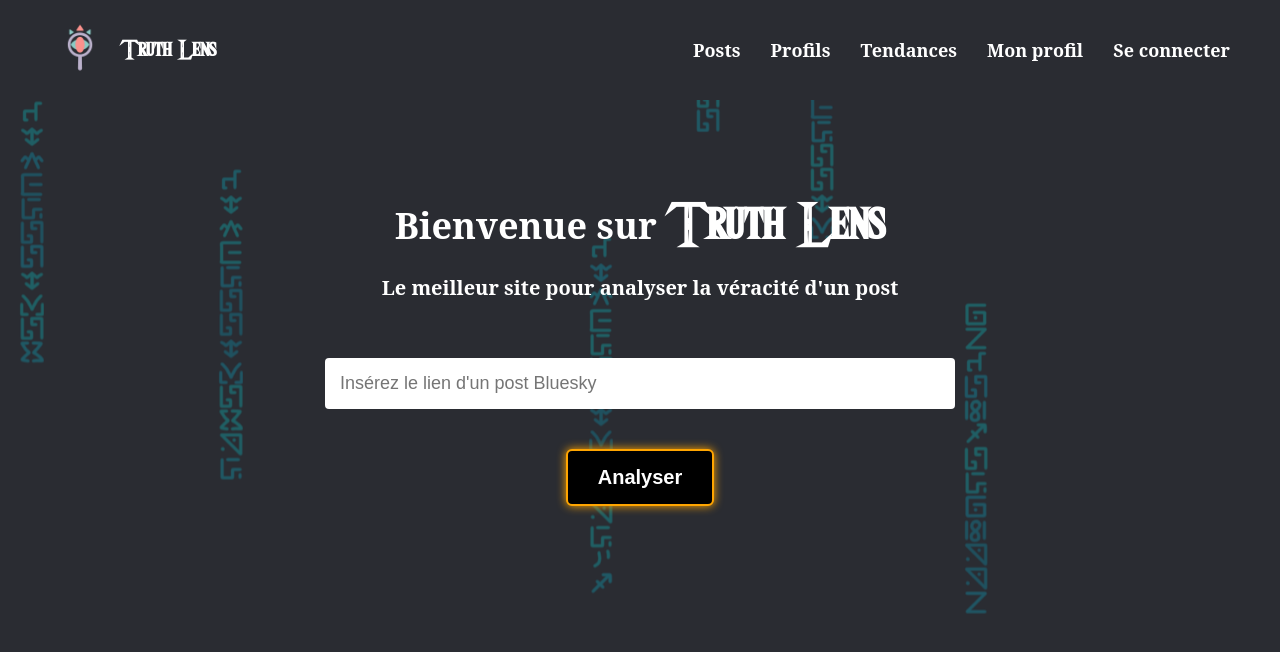
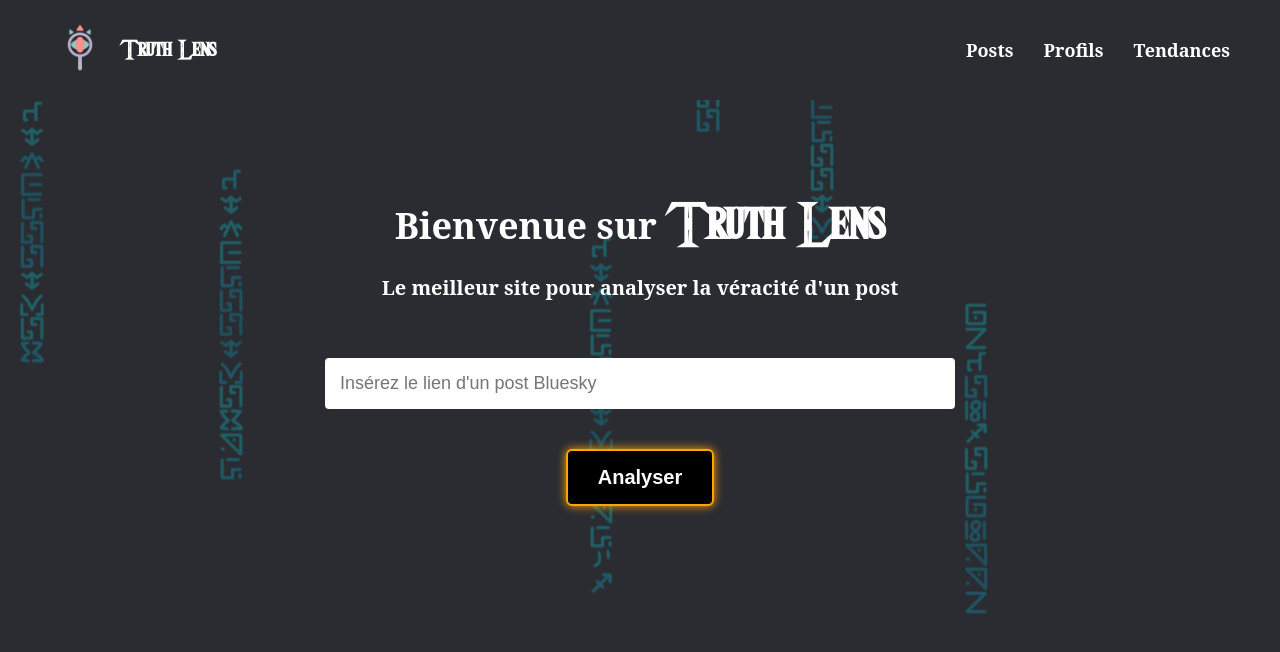
Before and after one commit to BaptsiteB/truthlens, a React (Create React App) app in the folder front-end/: page / in a window 1280 px wide. Shown: the top 652 px of the page. Built offline with nearby package versions, Linux system fonts and the light colour scheme.

Commit message:
enlerver bouton connexion

```diff
--- a/front-end/src/AnalyseProfil.js
+++ b/front-end/src/AnalyseProfil.js
@@ -148,8 +148,8 @@ function AnalyseProfil() {
           <a href="#" onClick={() => setPage('app')}>Posts</a>
           <a href="#" onClick={() => setPage('analyseprofil')}>Profils</a>
           <a href="#" onClick={() => setPage('analysetendance')}>Tendances</a>
-          <a href="#" onClick={() => setPage('profil')}>Mon profil</a>
-          <a href="#" onClick={() => setPage('connexion')}>Se connecter</a>
+          {/* <a href="#" onClick={() => setPage('profil')}>Mon profil</a> */}
+          {/* <a href="#" onClick={() => setPage('connexion')}>Se connecter</a> */}
         </nav>
       </header>
 
--- a/front-end/src/App.js
+++ b/front-end/src/App.js
@@ -198,8 +198,8 @@ function App() {
           <a href="#" onClick={() => setPage('accueil')}>Posts</a>
           <a href="#" onClick={() => setPage('analyseprofil')}>Profils</a>
           <a href="#" onClick={() => setPage('analysetendance')}>Tendances</a>
-          <a href="#" onClick={() => setPage('profil')}>Mon profil</a>
-          <a href="#" onClick={() => setPage('connexion')}>Se connecter</a>
+          {/* <a href="#" onClick={() => setPage('profil')}>Mon profil</a> */}
+          {/* <a href="#" onClick={() => setPage('connexion')}>Se connecter</a> */}
         </nav>
       </header>
 
```
